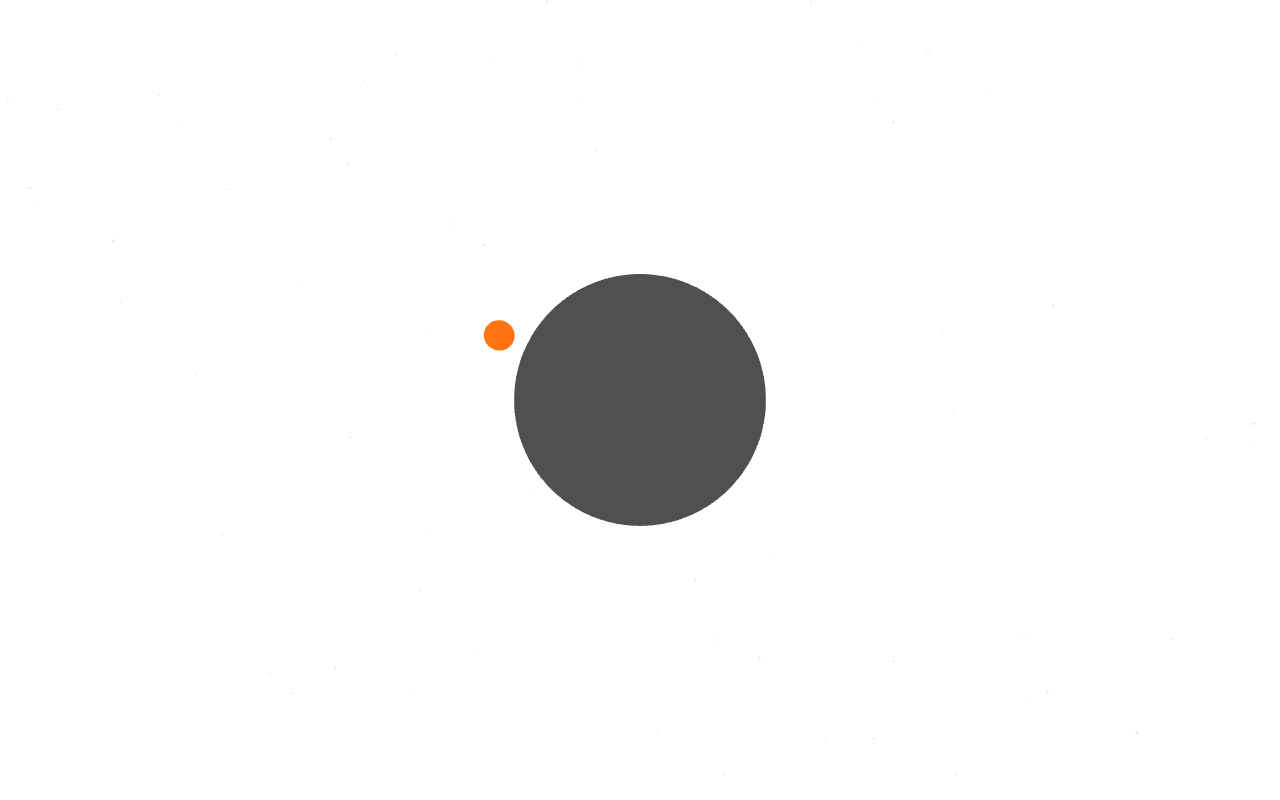
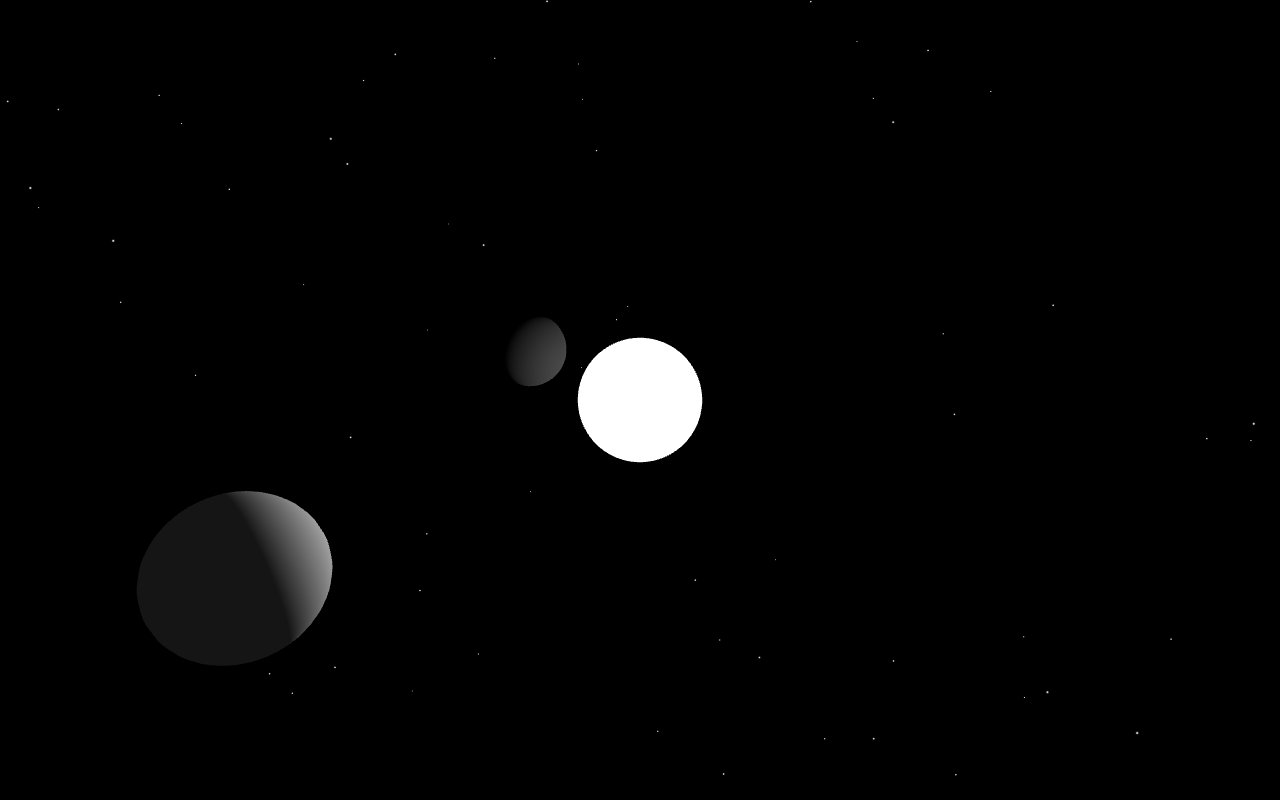
Before and after one commit to JonathanJiWu/star-system, a React (Vite) app: page / in a window 1280 px wide. Built offline with nearby package versions, Linux system fonts and the light colour scheme.

Commit message:
refactor: update Star component, enhance Balen and Narrum properties, add StarryBackground

```diff
--- a/src/App.tsx
+++ b/src/App.tsx
@@ -1,22 +1,27 @@
 import './App.css'
 import { Canvas } from '@react-three/fiber';
-import { OrbitControls, Stars } from '@react-three/drei';
+import { OrbitControls } from '@react-three/drei';
 
 import Star from './components/Star';
+
 import Narrum from './components/Narrum';
 import Balen from './components/Balen';
 
+import StarryBackground from './components/StarryBackground';
+
 function App() {
   return (
-    <Canvas camera={{ position: [0, 5, 10], fov: 60 }}>
-      <ambientLight intensity={-6} />
-      <pointLight position={[0, 0, 0]} intensity={2} color="white" />
+    <Canvas
+      camera={{ position: [0, 5, 10], fov: 60 }}
+      style={{ background: '#000000' }}
+      >
+      <ambientLight intensity={.3} />
+      <pointLight position={[0, 0, 0]} intensity={99} color="white" />
       <Star />
       <Narrum />
       <Balen />
       <OrbitControls />
-      <Stars radius={100} depth={50} count={500} factor={4} saturation={999} fade />\
-    //what are these? Stars is a component from @react-three/drei that creates a starry background in the scene. The props control the appearance of the stars, such as radius, depth, count, factor, saturation, and fade.
+      <StarryBackground />
     </Canvas>
   )
 }
--- a/src/components/Balen.tsx
+++ b/src/components/Balen.tsx
@@ -1,7 +1,7 @@
 import { useRef } from 'react';
 import { useFrame } from '@react-three/fiber';
 
-export default function Balen({ radius = 0.5, distance = 6, speed = 0.5, color = 'skyblue' }) {
+export default function Balen({ radius = 0.9, distance = 6, speed = 0.3, color = 'grey' }) {
   const ref = useRef();
 
   useFrame(({ clock }) => {
--- a/src/components/Narrum.tsx
+++ b/src/components/Narrum.tsx
@@ -1,7 +1,7 @@
 import { useRef } from 'react';
 import { useFrame } from '@react-three/fiber';
 
-export default function Narrum({ radius = 0.3, distance = 4, speed = 0.5, color = 'red' }) {
+export default function Narrum({ radius = 0.7, distance = 3, speed = 0.5, color = 'black' }) {
     const ref = useRef();
 
     useFrame(({ clock }) => {
--- a/src/components/Star.tsx
+++ b/src/components/Star.tsx
@@ -1,37 +1,16 @@
 import { useRef } from 'react';
 import { useFrame } from '@react-three/fiber';
 
-type StarProps = {
-    radius?: number;
-    depth?: number;
-    count?: number;
-    factor?: number;
-    saturation?: number;
-    fade?: boolean;
-};
-
-export default function Star({
-    radius = 100,
-    depth = 50,
-    count = 5000,
-    factor = 4,
-    saturation = 0,
-    fade
-}: StarProps) {
+export default function Star() {
     const ref = useRef();// what is this? useRef creates a mutable object that persists for the lifetime of the component
-    const distance = 0; // or your desired value
-    const speed = 0;    // or your desired value
-
-    // useFrame(({ clock }) => {//what is this? useFrame is a hook that allows you to run code on every frame render
-    //     const t = clock.getElapsedTime() * speed;// what is this? clock.getElapsedTime() returns the elapsed time since the start of the clock, multiplied by speed to control the animation speed
-    //     ref.current.position.x = Math.cos(t) * distance;//ref.current.position.x sets the x position of the mesh based on a cosine function, creating a circular motion
-    //     ref.current.position.z = Math.sin(t) * distance;// ref.current.position.z sets the z position of the mesh based on a sine function, creating a circular motion
-    // });
 
     return (
         <mesh ref={ref}>
-            <sphereGeometry args={[2, 64, 64]} />
-            <meshStandardMaterial emissive="white" emissiveIntensity={2} color="white" />
+            <sphereGeometry args={[1, 64, 64]} />
+            {/* args={[radius, widthSegments, heightSegments]} defines the geometry of the sphere */}
+            {/* radius: Size of the sphere, widthSegments: Number of horizontal segments, heightSegments: Number of vertical segments */}
+            {/* widthSegments and heightSegments control the detail level of the sphere's surface */}
+            <meshStandardMaterial emissive="white" emissiveIntensity={100} color="white" />
         </mesh>
     );
 }
--- /dev/null
+++ b/src/components/StarryBackground.tsx
@@ -0,0 +1,21 @@
+import { Stars } from '@react-three/drei';
+import { useRef } from 'react';
+
+//what are these? Stars is a component from @react-three/drei that creates a starry background in the scene.
+//The props control the appearance of the stars, such as radius, depth, count, factor, saturation, and fade.
+
+export default function StarryBackground() {
+    const ref = useRef();
+    return (
+        <Stars radius={100} depth={50} count={500} factor={4} saturation={999} fade speed={1} />
+    );
+}
+
+// type StarProps = {
+//     radius?: number;//Props representing the size and appearance of the star
+//     depth?: number;// Depth of the star field, affecting how stars are rendered in the scene,
+//     count?: number;// Number of stars to generate in the star field, influencing the density and visual complexity of the starry background
+//     factor?: number;// Factor to control the density or distribution of stars, // affecting how clustered or spread out they appear
+//     saturation?: number;// Saturation level of the star color, affecting its brightness and vibrancy
+//     fade?: boolean;// Whether to apply a fade effect to the stars, creating a more subtle or atmospheric appearance
+// };
```
